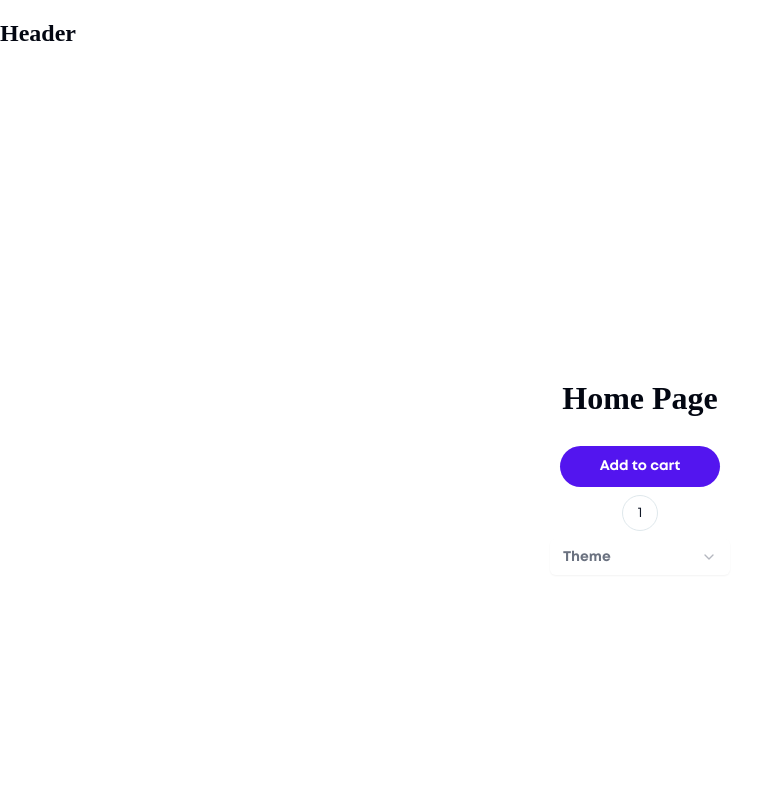
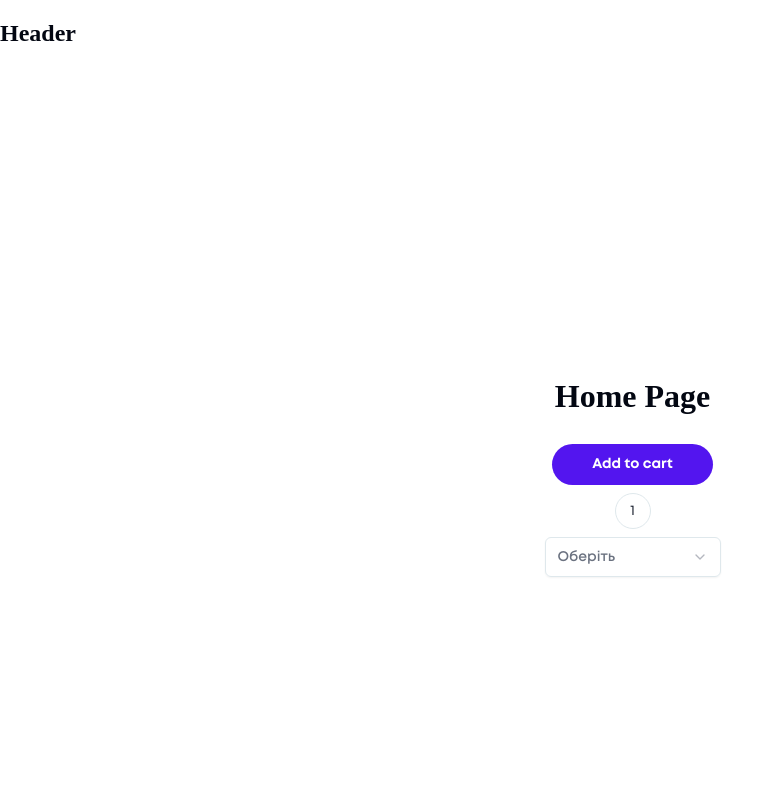
Before and after one commit to AMOV-team/nice-gadgets-frontend, a React (Vite) app: page / in a window 1280 px wide. Shown: the top 800 px of the page, without its empty margins (0-782 px from the left). Built offline with nearby package versions, Linux system fonts and the light colour scheme.

Commit message:
(DEV-11) feat: finish dropdown

```diff
--- a/src/components/atoms/Dropdown/Dropdown.tsx
+++ b/src/components/atoms/Dropdown/Dropdown.tsx
@@ -6,32 +6,83 @@ import {
   SelectTrigger,
   SelectValue,
 } from '../../ui/select';
+import type { SortOption } from '../../../types/SortOption';
 
-export const Dropdown: React.FC = () => {
+type Props = {
+  defaultText: string;
+  itemData: SortOption[];
+};
+
+export const Dropdown: React.FC<Props> = ({ defaultText, itemData }) => {
+  const [open, setOpen] = React.useState(false);
+
   return (
-    <Select>
-      <SelectTrigger className="w-[180px] border-transparent font-mont text-sm text-custom-primary font-bold ">
-        <SelectValue placeholder="Theme" />
+    <Select onOpenChange={setOpen}>
+      <SelectTrigger
+        open={open}
+        className="
+          w-[136px]
+          md:w-[187px]
+          xl:w-[176px]
+          h-10
+          p-3
+          min-h-0
+          border-solid
+          border-elements
+          font-mont
+          text-sm
+          text-custom-primary
+          font-semibold
+          overflow-hidden
+          box-border
+          rounded-md
+          hover:border-custom-secondary
+          focus:outline-none
+          focus:ring-0
+          data-[state=open]:border-black
+          transition-colors
+          duration-200
+        "
+      >
+        <SelectValue placeholder={defaultText} />
       </SelectTrigger>
-      <SelectContent>
-        <SelectItem
-          className="font-mont text-sm text-custom-secondary font-medium data-[highlighted]:text-custom-primary"
-          value="light"
-        >
-          Light
-        </SelectItem>
-        <SelectItem
-          className="font-mont text-sm text-custom-secondary font-semibold data-[highlighted]:text-custom-primary"
-          value="dark"
-        >
-          Dark
-        </SelectItem>
-        <SelectItem
-          className="font-mont text-sm text-custom-secondary font-semibold data-[highlighted]:text-custom-primary"
-          value="system"
-        >
-          System
-        </SelectItem>
+
+      <SelectContent
+        className="
+          w-[136px]
+          md:w-[187px]
+          xl:w-[176px]
+          overflow-y-auto
+          max-h-[200px]
+          box-border
+          bg-white
+          border-elements
+          rounded-md
+          shadow-[0px_2px_15px_0px_rgba(0,0,0,0.05)]
+        "
+      >
+        {itemData.map((item) => (
+          <SelectItem
+            key={item.id}
+            value={item.label}
+            className="
+              w-full
+              h-6
+              px-3
+              py-1.5
+              font-mont
+              text-sm
+              text-custom-secondary
+              font-medium
+              rounded-md
+              outline-none
+              data-[highlighted]:bg-ho
+              data-[highlighted]:text-custom-primary
+            "
+          >
+            {item.label.charAt(0).toUpperCase() + item.label.slice(1)}
+          </SelectItem>
+        ))}
       </SelectContent>
     </Select>
   );
--- a/src/components/pages/HomePage.tsx
+++ b/src/components/pages/HomePage.tsx
@@ -1,9 +1,8 @@
 import React from 'react';
-
+import { SORT_OPTIONS } from '../../constants/sortOptions';
 
 import { Dropdown } from '../atoms/Dropdown';
 import { AddToCartButton } from '../atoms/buttons';
-
 
 import { PaginationButton } from '../atoms/buttons/PaginationButton';
 
@@ -17,8 +16,10 @@ export const HomePage: React.FC = () => {
         text="1"
       />
 
-      <Dropdown />
+      <Dropdown
+        defaultText="Оберіть"
+        itemData={SORT_OPTIONS}
+      />
     </div>
-
   );
 };
--- a/src/components/ui/select.tsx
+++ b/src/components/ui/select.tsx
@@ -12,8 +12,10 @@ const SelectValue = SelectPrimitive.Value;
 
 const SelectTrigger = React.forwardRef<
   React.ElementRef<typeof SelectPrimitive.Trigger>,
-  React.ComponentPropsWithoutRef<typeof SelectPrimitive.Trigger>
->(({ className, children, ...props }, ref) => (
+  React.ComponentPropsWithoutRef<typeof SelectPrimitive.Trigger> & {
+    open?: boolean;
+  }
+>(({ className, children, open, ...props }, ref) => (
   <SelectPrimitive.Trigger
     ref={ref}
     className={cn(
@@ -24,7 +26,9 @@ const SelectTrigger = React.forwardRef<
   >
     {children}
     <SelectPrimitive.Icon asChild>
-      <ChevronDown className="h-4 w-4 opacity-50" />
+      {open ?
+        <ChevronUp className="h-4 w-4 opacity-50" />
+      : <ChevronDown className="h-4 w-4 opacity-50" />}
     </SelectPrimitive.Icon>
   </SelectPrimitive.Trigger>
 ));
@@ -42,7 +46,7 @@ const SelectScrollUpButton = React.forwardRef<
     )}
     {...props}
   >
-    <ChevronUp className="h-4 w-4" />
+    <ChevronDown className="h-4 w-4" />
   </SelectPrimitive.ScrollUpButton>
 ));
 SelectScrollUpButton.displayName = SelectPrimitive.ScrollUpButton.displayName;
@@ -59,7 +63,7 @@ const SelectScrollDownButton = React.forwardRef<
     )}
     {...props}
   >
-    <ChevronDown className="h-4 w-4" />
+    {<ChevronDown className="h-4 w-4" />}
   </SelectPrimitive.ScrollDownButton>
 ));
 SelectScrollDownButton.displayName =
--- /dev/null
+++ b/src/constants/sortOptions.ts
@@ -0,0 +1,6 @@
+export const SORT_OPTIONS = [
+  { id: 0, label: 'Нові' },
+  { id: 1, label: 'А-Я' },
+  { id: 2, label: 'Дешеві' },
+  { id: 3, label: 'Дорогі' },
+];
--- a/src/index.css
+++ b/src/index.css
@@ -2,14 +2,16 @@
 @tailwind components;
 @tailwind utilities;
 
+@layer base {
+  html {
+    height: 100%;
+    scrollbar-gutter: stable;
+  }
 
-@layer base {
-  html,
   body,
   #root {
     height: 100%;
   }
-
 
   a {
     @apply text-inherit no-underline;
@@ -123,22 +125,3 @@
     @apply bg-background text-foreground;
   }
 }
-
-@font-face {
-  font-family: 'Montserrat';
-  src: url('/fonts/Mont-Regular.otf') format('opentype');
-  font-weight: 400;
-  font-style: normal;
-}
-@font-face {
-  font-family: 'Montserrat';
-  src: url('/fonts/Mont-SemiBold.otf') format('opentype');
-  font-weight: 600;
-  font-style: normal;
-}
-@font-face {
-  font-family: 'Montserrat';
-  src: url('/fonts/Mont-Bold.otf') format('opentype');
-  font-weight: 700;
-  font-style: normal;
-}
--- /dev/null
+++ b/src/types/SortOption.ts
@@ -0,0 +1,4 @@
+export type SortOption = {
+  id: number;
+  label: string;
+};
```
